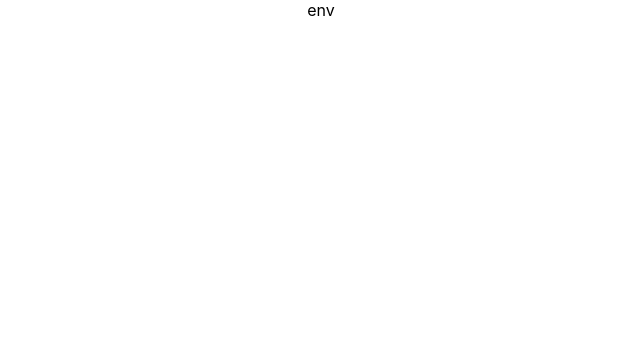
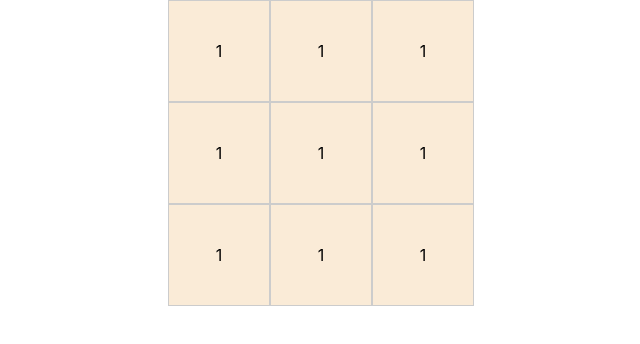
Before and after one commit to carsonGoGoGo/react_tic_tac_toe, a React (Create React App) app: page / in a window 1280 px wide. Shown: the top 344 px of the page, without its empty margins (319-959 px from the left). Built offline with nearby package versions, Linux system fonts and the light colour scheme.

Commit message:
basic layout

```diff
--- a/src/App.css
+++ b/src/App.css
@@ -36,3 +36,24 @@
         transform: rotate(360deg);
     }
 }
+
+
+.row-wrapper {
+
+}
+
+.row {
+    display: flex;
+    flex-direction: row;
+    align-items: center;
+    justify-content: center;
+}
+
+.row div {
+    width: 100px;
+    height: 100px;
+    line-height: 100px;
+    border: 1px solid #ccc;
+    background-color: antiquewhite;
+    display: inline-block;
+}
--- a/src/App.tsx
+++ b/src/App.tsx
@@ -1,13 +1,41 @@
 import React from 'react';
-import logo from './logo.svg';
 import './App.css';
 
-const App: React.FC = () => {
-  return (
-    <div className="App">
-      env
-    </div>
-  );
+class App extends React.Component {
+    render() {
+        return (
+            <div className="App">
+                <Board/>
+            </div>
+        )
+    }
 }
 
 export default App;
+
+/**
+ *
+ */
+class Board extends React.Component {
+    render() {
+        return (
+            <div className="row-wrapper">
+                <div className="row">
+                    <div>1</div>
+                    <div>1</div>
+                    <div>1</div>
+                </div>
+                <div className="row">
+                    <div>1</div>
+                    <div>1</div>
+                    <div>1</div>
+                </div>
+                <div className="row">
+                    <div>1</div>
+                    <div>1</div>
+                    <div>1</div>
+                </div>
+            </div>
+        )
+    }
+}
```
Lines whose indentation alone changed are shown as unchanged.
